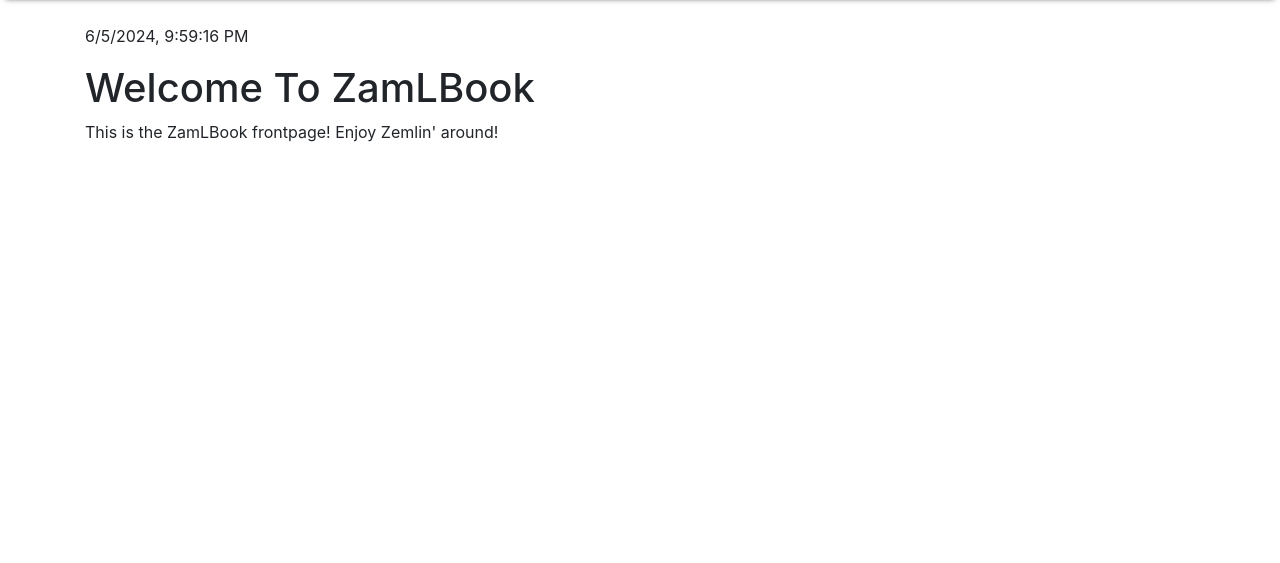
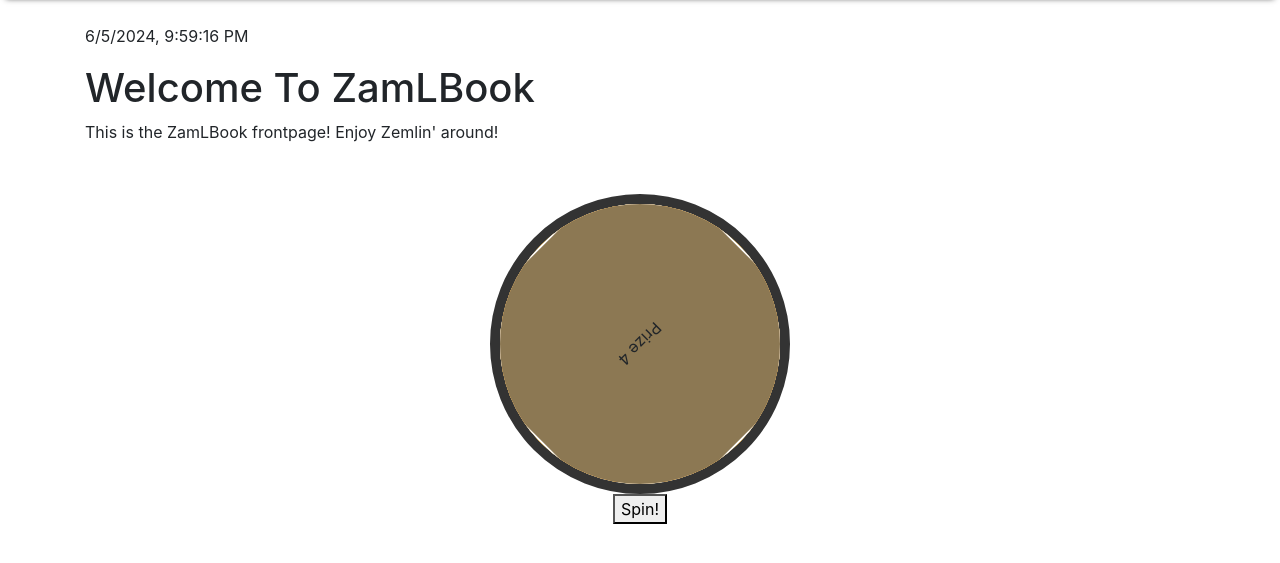
Before and after one commit to Halmouus/Personal, a Flask app: page / in a window 1280 px wide. Shown: the part 70-633 px from the top of the page. Run offline with Flask 3, Linux system fonts and the light colour scheme; some libraries are stand-ins or nearby versions.

Commit message:
spinning wheel test

```diff
--- a/app/static/style.css
+++ b/app/static/style.css
@@ -280,3 +280,38 @@ input:checked + .slider:before {
     background-color: #007bff;
     border-color: #dee2e6 #dee2e6 #fff;
 }
+
+.wheel-container {
+    display: flex;
+    flex-direction: column;
+    align-items: center;
+    margin-top: 50px;
+}
+
+.wheel {
+    width: 300px;
+    height: 300px;
+    border-radius: 50%;
+    border: 10px solid #333;
+    position: relative;
+    overflow: hidden;
+}
+
+.segment {
+    position: absolute;
+    width: 100%;
+    height: 100%;
+    display: flex;
+    justify-content: center;
+    align-items: center;
+    transform-origin: 50% 50%;
+    border: 2px solid #fff;
+    box-sizing: border-box;
+    clip-path: polygon(50% 0%, 100% 0, 100% 100%, 0 100%, 0 0);
+}
+
+.wheel .segment:nth-child(1) { background-color: #FFD700; transform: rotate(0deg); }
+.wheel .segment:nth-child(2) { background-color: #C0C0C0; transform: rotate(45deg); }
+.wheel .segment:nth-child(3) { background-color: #CD7F32; transform: rotate(90deg); }
+.wheel .segment:nth-child(4) { background-color: #8C7853; transform: rotate(135deg); }
+/* Add more colors and rotations as needed */
--- a/app/templates/home.html
+++ b/app/templates/home.html
@@ -5,4 +5,28 @@
 {% block content %}
     <h1>Welcome To ZamLBook</h1>
     <p>This is the ZamLBook frontpage! Enjoy Zemlin' around!</p>
+    <div class="wheel-container">
+        <div class="wheel" id="wheel">
+            <div class="segment">Prize 1</div>
+            <div class="segment">Prize 2</div>
+            <div class="segment">Prize 3</div>
+            <div class="segment">Prize 4</div>
+            <!-- Add as many segments as you need -->
+        </div>
+        <button onclick="spin()">Spin!</button>
+    </div>
 {% endblock %}
+
+<script>
+    function spin() {
+        const wheel = document.getElementById('wheel');
+        let deg = Math.floor(5000 + Math.random() * 5000); // Random degree from 5000 to 10000
+        wheel.style.transition = 'all 10s ease-out';
+        wheel.style.transform = `rotate(${deg}deg)`;
+        wheel.addEventListener('transitionend', () => {
+            wheel.style.transition = 'none';
+            const actualDeg = deg % 360;
+            wheel.style.transform = `rotate(${actualDeg}deg)`;
+        });
+    }
+    </script>
```
